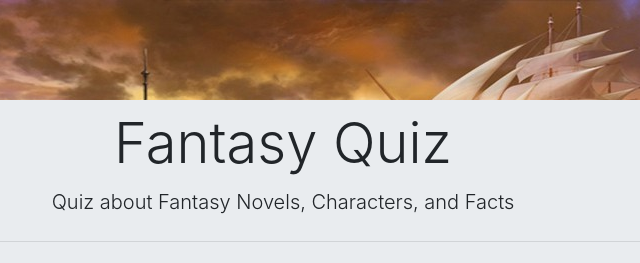
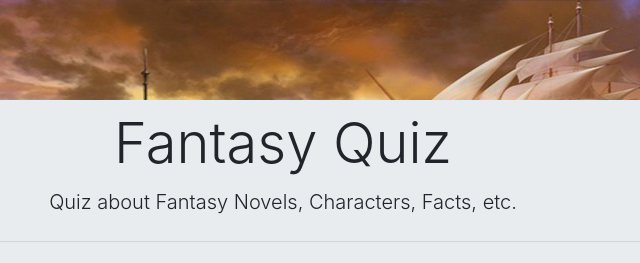
Before and after one commit to jlcoden/TriviaGame, a plain HTML site: page index.html in a window 1280 px wide. Shown: the top 263 px of the page, 357-997 px from the left. Drawn offline with nearby package versions, Linux system fonts and the light colour scheme.

Commit message:
Added comments to both index.html and styles.css, updated the file name on one of the recently added images

```diff
--- a/index.html
+++ b/index.html
@@ -27,20 +27,21 @@
       <div class="jumbotron">
           <div class="container text-center">
           <h1 class="display-4">Fantasy Quiz</h1>
-          <p class="lead">Quiz about Fantasy Novels, Characters, and Facts</p>
+          <p class="lead">Quiz about Fantasy Novels, Characters, Facts, etc.</p>
           <hr class="my-4">
           <p class="lead">
+            <!-- button to start the game-->
             <a class="btn btn-primary btn-lg" href="#" role="button">Start</a>
           </p>
+          <!-- h2 tag to display the counter-->
           <h2 id ="timer"> </h2>
+          <!-- div to display the quiz questions-->
           <div id='quizQuestions'>    </div>
+          <!-- div to display the quiz choices-->
           <div id='quizResults'></div>
 
         </div>
         </div>
-
-
-
 
     <!-- Optional JavaScript -->
     <!-- jQuery first, then Popper.js, then Bootstrap JS -->
```
Also changed, not shown: assets/css/style.css (+7 -4 lines).
